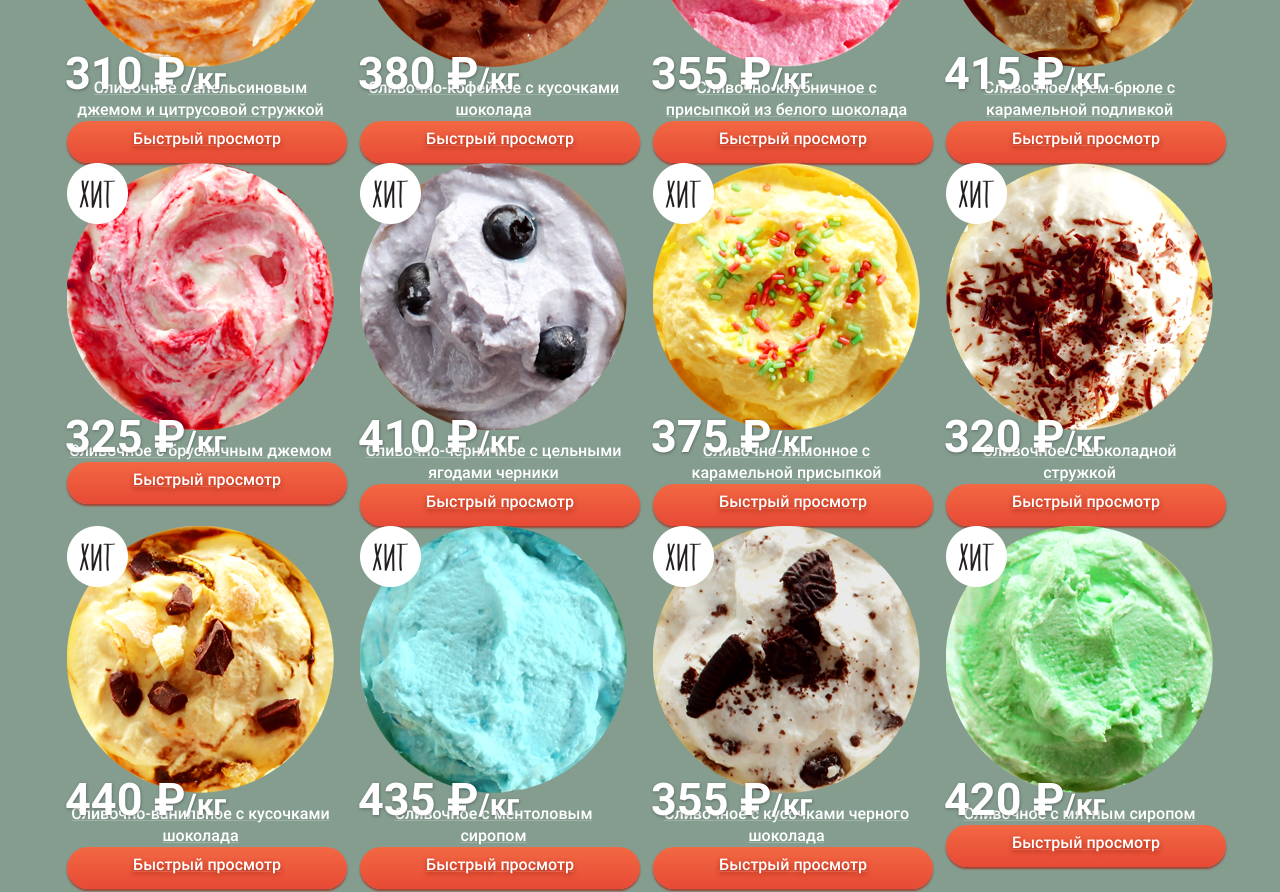
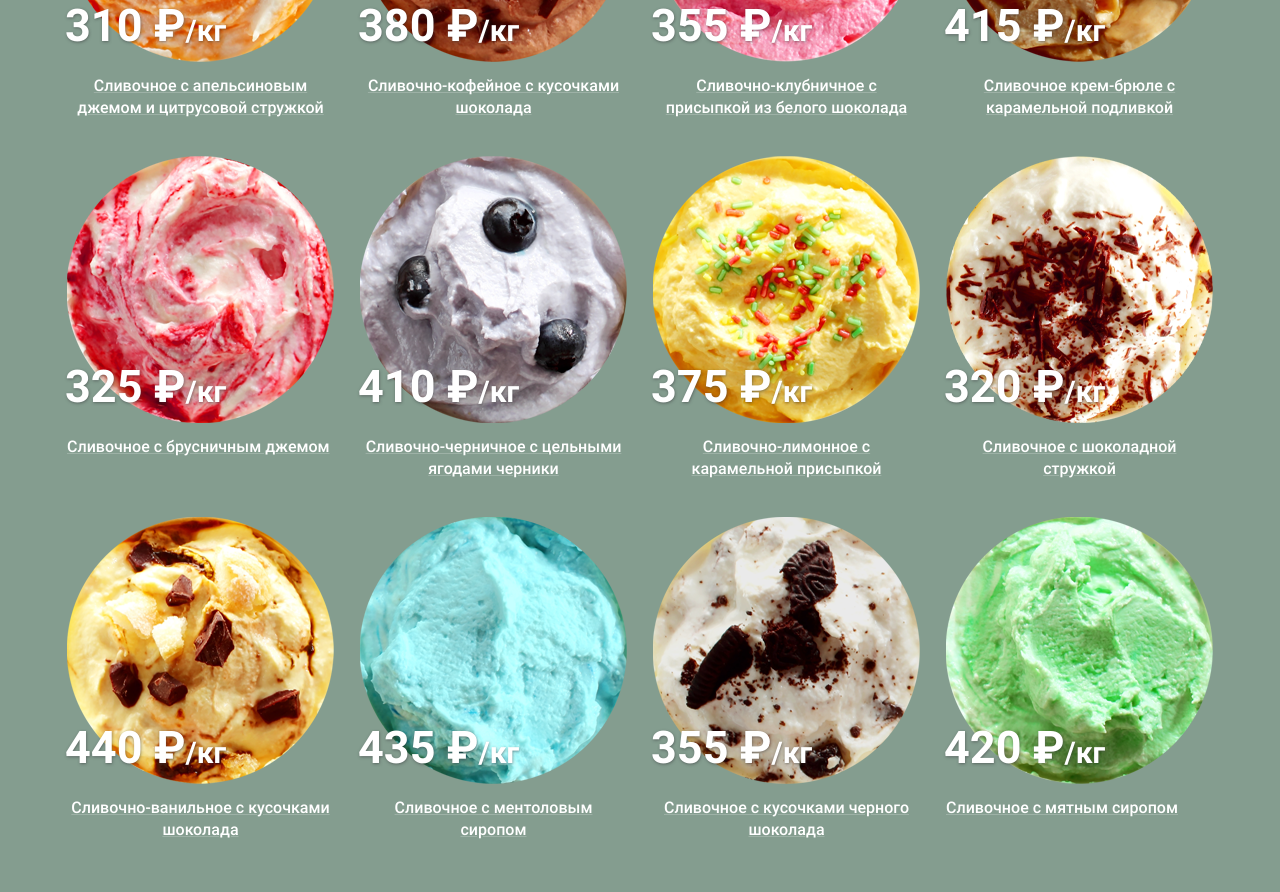
Before and after one commit to ohnejka/573241-gllacy, a plain HTML site: page gllacy-inner.html in a window 1280 px wide. Shown: the part 908-1800 px from the top of the page. Drawn offline with Linux system fonts and the light colour scheme.

Commit message:
icecream cards

```diff
--- a/css/style.css
+++ b/css/style.css
@@ -172,7 +172,7 @@ html {
 	flex-shrink: 0;
 	width: 380px;
 	justify-content: space-between;
-	outline: 2px dotted red;
+	align-items: center;
 
 }
 
@@ -218,6 +218,7 @@ html {
 
 .show-submenu {
 	position: relative;
+	height: 30px;
 }
 
  .submenu {
@@ -291,7 +292,6 @@ html {
 	justify-content: space-between;
 	flex-shrink: 0;
 	margin-left: auto;
-	outline: 1px dotted green;
 }
 
 .user-navigation li {
@@ -833,7 +833,8 @@ form.login-form a:active {
 .catalogue img {
 	width: 267px;
 	height: 267px;
-	margin-bottom: 4px;
+	margin-bottom: 50px;
+	z-index: 2;
 }
 
 .hits p,
@@ -850,7 +851,6 @@ form.login-form a:active {
 	justify-content: space-between;
 	flex-wrap: wrap;
 	flex-shrink: 0;
-
 	list-style: none;
 	padding: 0;
 	margin: 0;
@@ -860,15 +860,49 @@ form.login-form a:active {
 .catalogue-list li {
 	position: relative;
 	width: 267px;
-}
-
-.hits-list .button
+	text-align: center;
+}
+
+.hits-list .hit-name,
+.catalogue-list .icecream-name {
+
+	position: absolute;
+	top: 280px;
+	left: 0;
+	padding-bottom: 30px;
+	z-index: 2;
+}
+
+.hits-list .button,
 .catalogue-list .button {
-	display: none;
-}
-
-.hits-list li::after,
-.catalogue-list li::after {
+	position: absolute;
+	top: 333px;
+	left: 32px;
+	z-index: 2;
+
+  font-size: 18px;
+  font-weight: 700;
+  font-style: normal;
+  line-height: 24px;
+  text-align: center;
+  color: rgba(254, 254, 254, 1);
+  padding-right: 17px;
+  padding-left: 17px;
+  padding-top: 8px;
+  padding-bottom: 12px;
+  min-width: 200px;
+  display: none;
+
+
+}
+
+.hits-list li:hover .button,
+.catalogue-list li:hover .button {
+	display: block;
+}
+
+
+.hits-list li::after {
 	content: '';
 	position: absolute;
 
@@ -881,10 +915,35 @@ form.login-form a:active {
 	background-image: url('../img/hit_sign.png');
 	background-repeat: no-repeat;
 	background-position:  0 0;
-}
-
-.hits-list a,
-.catalogue-list a {
+	z-index: 2;
+}
+
+.hits-list .img-wrapper::before,
+.catalogue-list .img-wrapper::before {
+	content: '';
+	position: absolute;
+
+	top: -6px;
+	left: -13px;
+	width: 293px;
+	height: 405px;
+
+	background-color: rgba(255, 255, 255, 0.2);
+	box-shadow: 0px 20px 20px 0 rgba(0, 0, 0, 0.4);
+	z-index: 1;
+	display: none;
+
+}
+
+.hits-list li:hover .img-wrapper::before,
+.catalogue-list li:hover .img-wrapper::before {
+	display: block;
+	z-index: 1;
+
+}
+
+.hits-list a:not(.button),
+.catalogue-list a:not(.button) {
 
 	font-family: 'roboto', Arial, sans-serif;
   	font-size: 16px;
@@ -899,12 +958,12 @@ form.login-form a:active {
   	text-decoration-color: rgba(255, 255, 255, 0.2);
 }
 
-.hits-list a:hover,
-.hits-list a:focus,
-.hits-list a:active,
-.catalogue-list a:hover,
-.catalogue-list a:focus,
-.catalogue-list a:active {
+.hits-list a:not(.button):hover,
+.hits-list a:not(.button):focus,
+.hits-list a:not(.button):active,
+.catalogue-list a:not(.button):hover,
+.catalogue-list a:not(.button):focus,
+.catalogue-list a:not(.button):active {
 	color: rgba(255, 188, 158, 1);
 
 }
@@ -915,7 +974,7 @@ form.login-form a:active {
 .catalogue-list .icecream-price {
 	position: absolute;
 
-	bottom: 62px;
+	top: 208px;
 	left: -2px;
 
   	font-family: 'roboto', Arial, sans-serif;
@@ -925,6 +984,7 @@ form.login-form a:active {
   	line-height: 45px;
 
   	text-shadow: 0.5px 0.9px 3px rgba(49, 50, 53, 0.5);
+  	z-index: 2;
 
 }
 
@@ -933,6 +993,10 @@ form.login-form a:active {
 	font-size: 30px;
 }
 
+.catalogue-list li {
+	margin-bottom: 40px;
+
+}
 
 /* ---------------- SEO BLOCK----------------------*/
 
--- a/gllacy-inner.html
+++ b/gllacy-inner.html
@@ -189,88 +189,89 @@
         	<h2 class="visually-hidden">Ассортимент мороженого</h2>
         	<ul class="catalogue-list">
         		<li class="">
-        			<a href="">
+        			<div class="img-wrapper">
     				<img src="img/inner_page/1.png" alt="Сливочное с апельсиновым джемом и цитрусовой стружкой" width="267" height="267">
-    				<p class="icecream-name">Сливочное с апельсиновым джемом и цитрусовой стружкой</p></a>
+                    </div>
+    				 <a href="" class="icecream-name">Сливочное с апельсиновым джемом и цитрусовой стружкой</a>
                     <p class="icecream-price">310 ₽<span>/кг</span></p>
                     <a class="button" href="">Быстрый просмотр</a>
         		</li>
 
-
         		<li>
-        			<a href="">
+        			<div class="img-wrapper">
     				<img src="img/inner_page/2.png" alt="Сливочно-кофейное с кусочками шоколада" width="267" height="267">
-    				<p class="icecream-name">Сливочно-кофейное с кусочками шоколада</p></a>
+                </div>
+    				<a href="" class="icecream-name">Сливочно-кофейное с кусочками шоколада</a>
                     <p class="icecream-price">380 ₽<span>/кг</span></p>
                     <a class="button" href="">Быстрый просмотр</a>
         		</li>
         		<li>
-        			<a href="">
-    				<img src="img/inner_page/3.png" alt="Сливочно-клубничное с присыпкой из белого шоколада" width="267" height="267">
-    				<p class="icecream-name">Сливочно-клубничное с присыпкой из белого шоколада</p></a>
+        			<div class="img-wrapper">
+    				<img src="img/inner_page/3.png" alt="Сливочно-клубничное с присыпкой из белого шоколада" width="267" height="267"></div>
+    				<a href="" class="icecream-name">Сливочно-клубничное с присыпкой из белого шоколада</a>
                     <p class="icecream-price">355 ₽<span>/кг</span></p>
                     <a class="button" href="">Быстрый просмотр</a>
         		</li>
         		<li>
-        			<a href="">
-    				<img src="img/inner_page/4.png" alt="Сливочное крем-брюле с карамельной подливкой" width="267" height="267">
-    				<p class="icecream-name">Сливочное крем-брюле с карамельной подливкой</p></a>
+        			<div class="img-wrapper">
+    				<img src="img/inner_page/4.png" alt="Сливочное крем-брюле с карамельной подливкой" width="267" height="267"></div>
+    				<a href="" class="icecream-name">Сливочное крем-брюле с карамельной подливкой</a>
                     <p class="icecream-price">415 ₽<span>/кг</span></p>
                     <a class="button" href="">Быстрый просмотр</a>
         		</li>
         		<li>
-        			<a href="">
-    				<img src="img/inner_page/5.png" alt="Сливочное с брусничным джемом" width="267" height="267">
-    				<p class="icecream-name">Сливочное с брусничным джемом</p></a>
+        			<div class="img-wrapper">
+    				<img src="img/inner_page/5.png" alt="Сливочное с брусничным джемом" width="267" height="267"></div>
+    				<a href="" class="icecream-name">Сливочное с брусничным джемом</a>
                     <p class="icecream-price">325 ₽<span>/кг</span></p>
                     <a class="button" href="">Быстрый просмотр</a>
         		</li>
         		<li>
-        			<a href="">
-    				<img src="img/inner_page/6.png" alt="Сливочно-черничное с цельными ягодами черники " width="267" height="267">
-    				<p class="icecream-name">Сливочно-черничное с цельными ягодами черники </p></a>
+        			<div class="img-wrapper">
+    				<img src="img/inner_page/6.png" alt="Сливочно-черничное с цельными ягодами черники " width="267" height="267"></div>
+    				<a href="" class="icecream-name">Сливочно-черничное с цельными ягодами черники</a>
                     <p class="icecream-price">410 ₽<span>/кг</span></p>
                     <a class="button" href="">Быстрый просмотр</a>
         		</li>
         		<li>
-        			<a href="">
-    				<img src="img/inner_page/7.png" alt="Сливочно-лимонное с карамельной присыпкой" width="267" height="267">
-    				<p class="icecream-name">Сливочно-лимонное с карамельной присыпкой</p></a>
+        			<div class="img-wrapper">
+    				<img src="img/inner_page/7.png" alt="Сливочно-лимонное с карамельной присыпкой" width="267" height="267"></div>
+    				<a href="" class="icecream-name">Сливочно-лимонное с карамельной присыпкой</a>
                     <p class="icecream-price">375 ₽<span>/кг</span></p>
                     <a class="button" href="">Быстрый просмотр</a>
         		</li>
         		<li>
-        			<a href="">
-    				<img src="img/inner_page/8.png" alt="Сливочное с шоколадной стружкой" width="267" height="267">
-    				<p class="icecream-name">Сливочное с шоколадной стружкой</p></a>
+        			<div class="img-wrapper">
+    				<img src="img/inner_page/8.png" alt="Сливочное с шоколадной стружкой" width="267" height="267"></div>
+    				<a href="" class="icecream-name">Сливочное с шоколадной стружкой</a>
                     <p class="icecream-price">320 ₽<span>/кг</span></p>
                     <a class="button" href="">Быстрый просмотр</a>
         		</li>
         		<li>
-        			<a href="">
-    				<img src="img/inner_page/9.png" alt="Сливочно-ванильное с кусочками шоколада" width="267" height="267">
-    				<p class="icecream-name">Сливочно-ванильное с кусочками шоколада</p></a>
+        			<div class="img-wrapper">
+    				<img src="img/inner_page/9.png" alt="Сливочно-ванильное с кусочками шоколада" width="267" height="267"></div>
+    				<a href="" class="icecream-name">Сливочно-ванильное с кусочками шоколада</a>
                     <p class="icecream-price">440 ₽<span>/кг</span></p>
                     <a class="button" href="">Быстрый просмотр</a>
         		</li>
         		<li>
-        			<a href="">
-    				<img src="img/inner_page/10.png" alt="Сливочноe с ментоловым сиропом" width="267" height="267">
-    				<p class="icecream-name">Сливочноe с ментоловым сиропом</p></a>
+        			<div class="img-wrapper">
+    				<img src="img/inner_page/10.png" alt="Сливочноe с ментоловым сиропом" width="267" height="267"></div>
+    				<a href="" class="icecream-name">Сливочноe с ментоловым сиропом</a>
                     <p class="icecream-price">435 ₽<span>/кг</span></p>
                     <a class="button" href="">Быстрый просмотр</a>
         		</li>
         		<li>
-        			<a href="">
-    				<img src="img/inner_page/11.png" alt="Сливочное с кусочками черного шоколада" width="267" height="267">
-    				<p class="icecream-name">Сливочное с кусочками черного шоколада</p></a>
+        			<div class="img-wrapper">
+    				<img src="img/inner_page/11.png" alt="Сливочное с кусочками черного шоколада" width="267" height="267"></div>
+    				<a href="" class="icecream-name">Сливочное с кусочками черного шоколада</a>
                     <p class="icecream-price">355 ₽<span>/кг</span></p>
                     <a class="button" href="">Быстрый просмотр</a>
         		</li>
         		<li>
-        			<a href="">
-    				<img src="img/inner_page/12.png" alt="Сливочное с мятным сиропом" width="267" height="267">
-    				<p class="icecream-name">Сливочное с мятным сиропом</p></a>
+        			<div class="img-wrapper">
+    				<img src="img/inner_page/12.png" alt="Сливочное с мятным сиропом" width="267" height="267"></div>
+    				<a href="" class="icecream-name">Сливочное с мятным сиропом</a>
                     <p class="icecream-price">420 ₽<span>/кг</span></p>
                     <a class="button" href="">Быстрый просмотр</a>
         		</li>
```
Also changed, not shown: index.html (+19 -12 lines).
